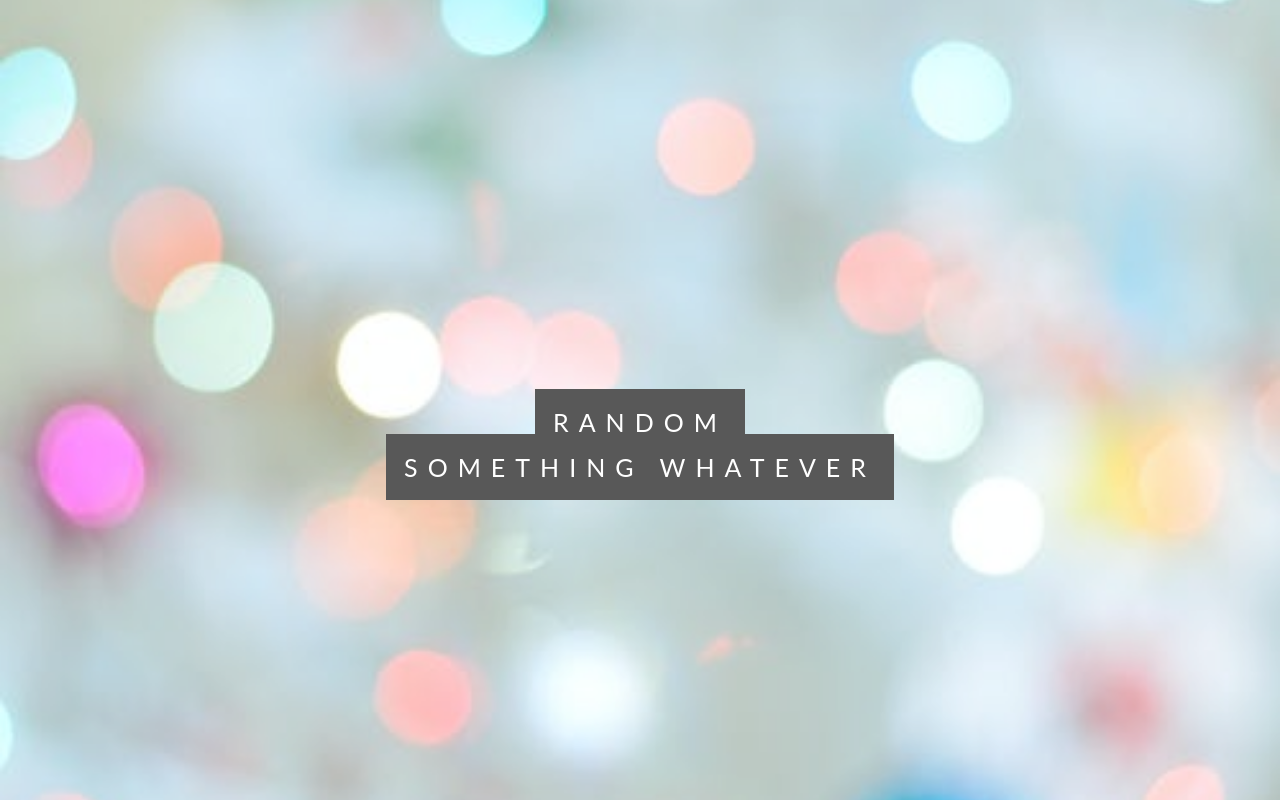
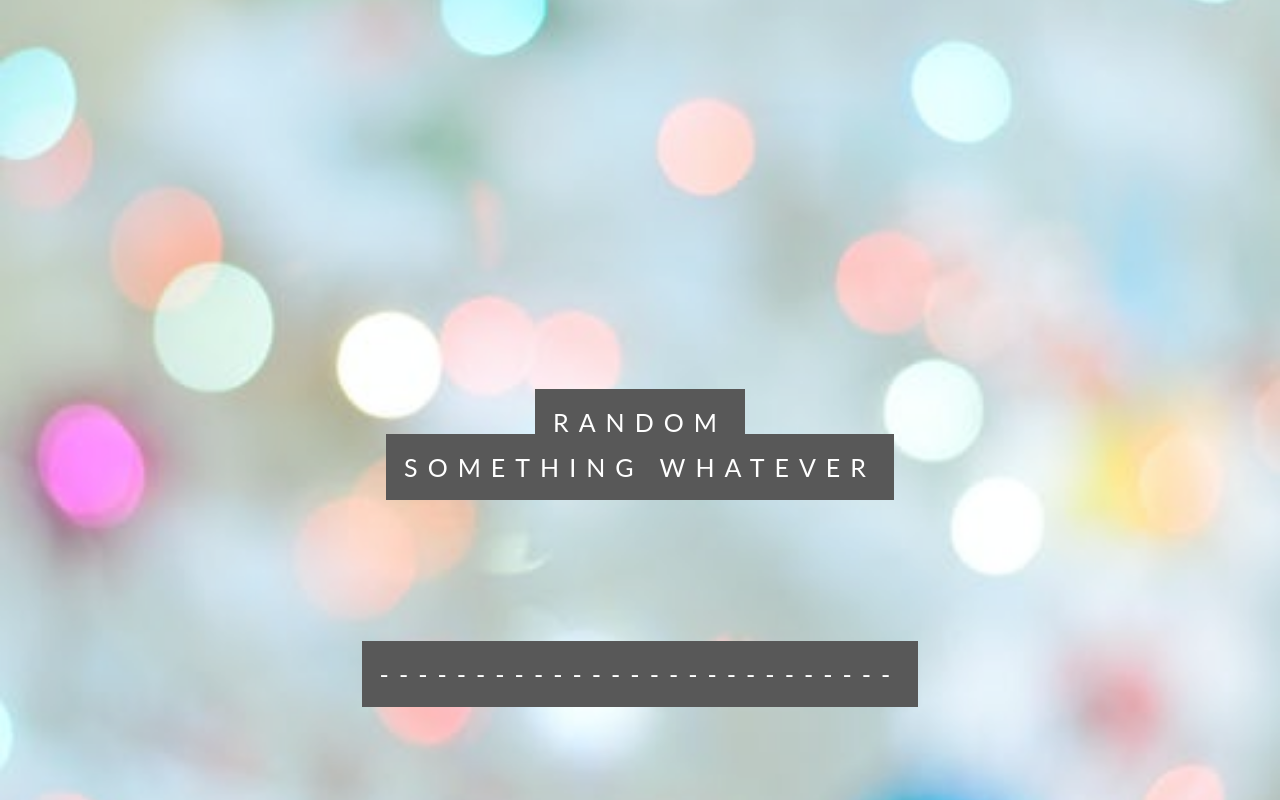
Before and after one commit to ra98893/Git-Example, a plain HTML site: page index.html in a window 1280 px wide. Drawn offline with Linux system fonts and the light colour scheme.

Commit message:
Added a new trace

```diff
--- a/index.html
+++ b/index.html
@@ -11,7 +11,8 @@
   <div class ="bgimg">
    <div class ="caption">
     <span class ="border">RANDOM</span><br>
-    <span class ="border">SOMETHING WHATEVER</span>
+    <span class ="border">SOMETHING WHATEVER</span><br><br><br><br><br><br><br>
+    <span class ="border">---------------------------</span>
    </div>
   </div>
  </body>
```
